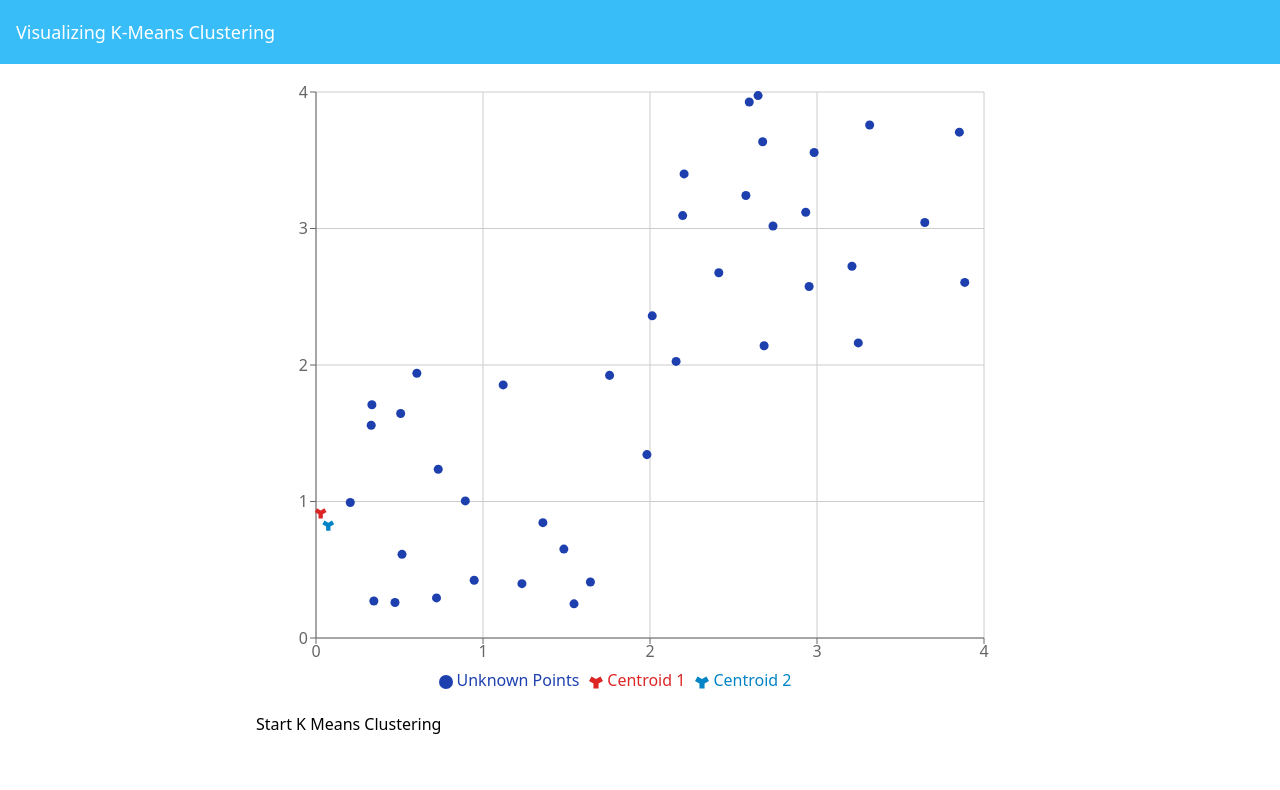
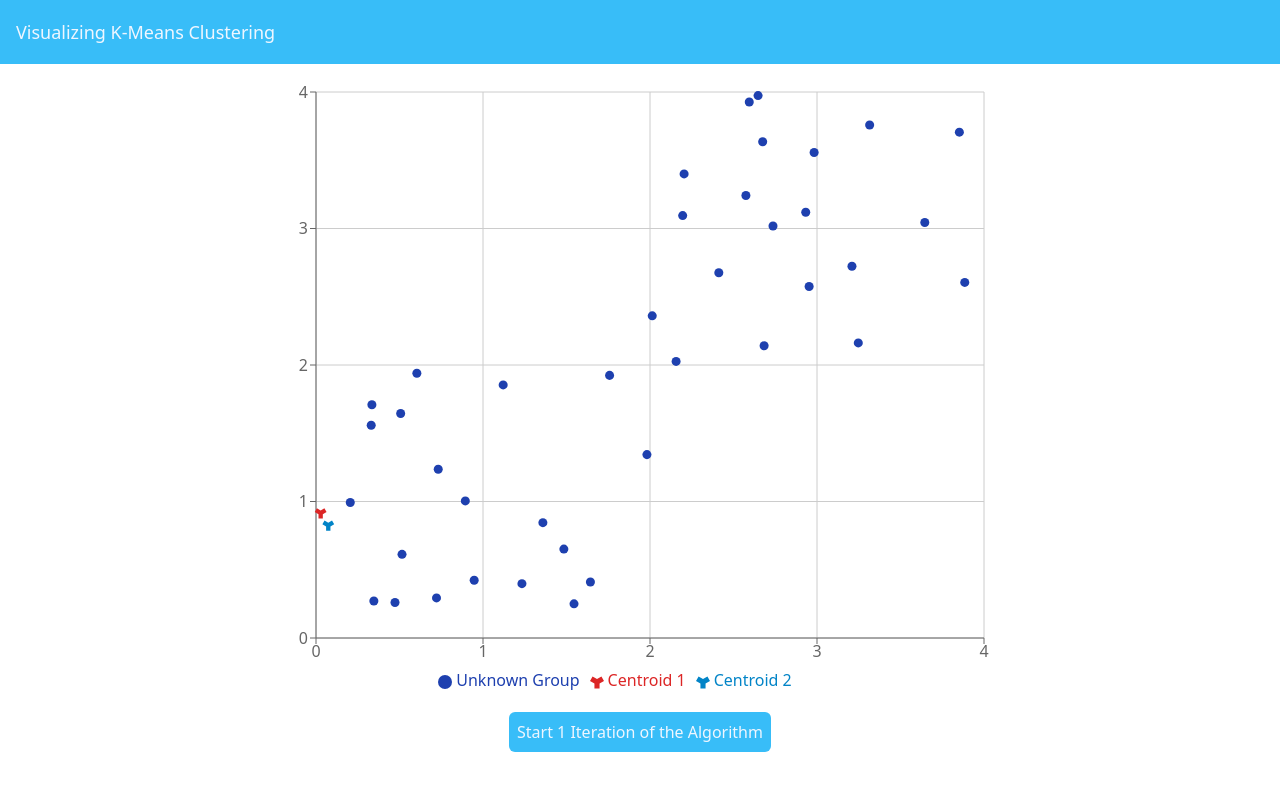
Before and after one commit to Yuheng3107/machine-learning-algorithms-viz, a React (Vite) app: page / in a window 1280 px wide. Shown: the top 790 px of the page. Built offline with nearby package versions, Linux system fonts and the light colour scheme.

Commit message:
Got the visualization working

```diff
--- a/src/components/Header.tsx
+++ b/src/components/Header.tsx
@@ -1,7 +1,7 @@
 export default function Header() {
   return (
     <div className="h-[8vh] bg-[#38bdf8] mb-2 flex items-center">
-      <h2 className="px-4 text-lg text-white">
+      <h2 className="px-4 text-lg text-[#eff6ff]">
         Visualizing K-Means Clustering
       </h2>
     </div>
--- a/src/components/KMeansVisualization.tsx
+++ b/src/components/KMeansVisualization.tsx
@@ -111,7 +111,14 @@ export default function KMeansVisualization() {
           points2={points2}
           noisyPoints={noisyPoints}
         ></ScatterPlot>
-        <button onClick={kMeansClustering}>Start K Means Clustering</button>
+        <div className="flex justify-center">
+          <button
+            onClick={kMeansClustering}
+            className="bg-[#38bdf8] p-2 rounded-md text-[#eff6ff]"
+          >
+            Start 1 Iteration of the Algorithm
+          </button>
+        </div>
       </div>
     </div>
   );
--- a/src/components/ScatterPlot.tsx
+++ b/src/components/ScatterPlot.tsx
@@ -46,7 +46,7 @@ export default function ScatterPlot({
         <Legend />
         {
           <Scatter
-            name="Unknown Points"
+            name="Unknown Group"
             data={noisyPoints}
             fill="#1e40af"
             legendType={renderLegend ? "circle" : "none"}
@@ -54,7 +54,7 @@ export default function ScatterPlot({
         }
         {points1.length !== 0 && (
           <Scatter
-            name="Points 1"
+            name="Group 1"
             data={points1}
             fill="#dc2626"
             isAnimationActive={false}
@@ -62,7 +62,7 @@ export default function ScatterPlot({
         )}
         {points2.length !== 0 && (
           <Scatter
-            name="Points 2"
+            name="Group 2"
             data={points2}
             fill="#0284c7"
             isAnimationActive={false}
```
